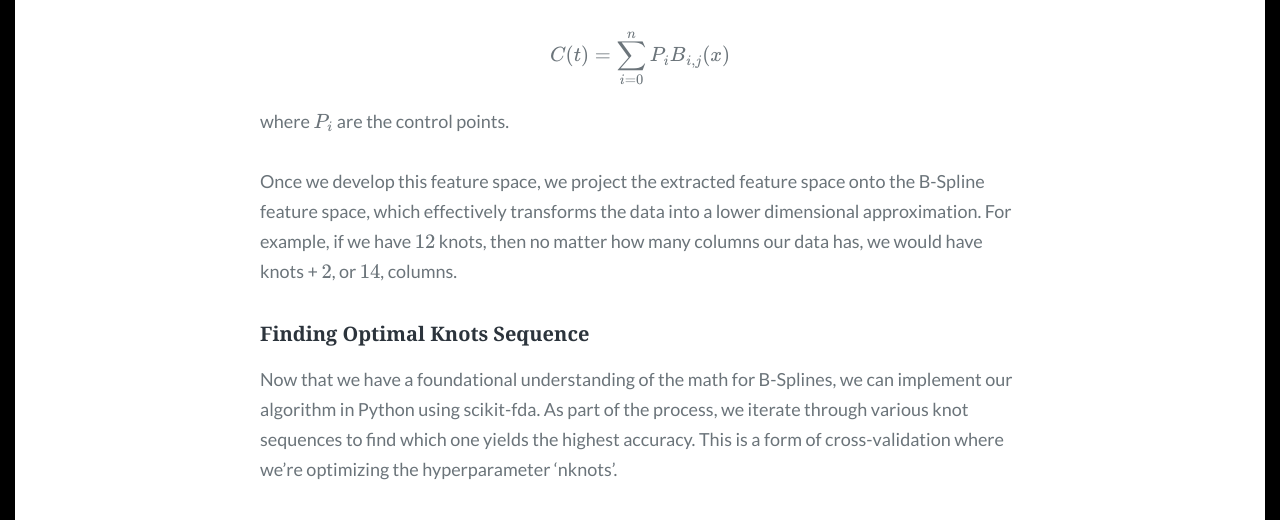
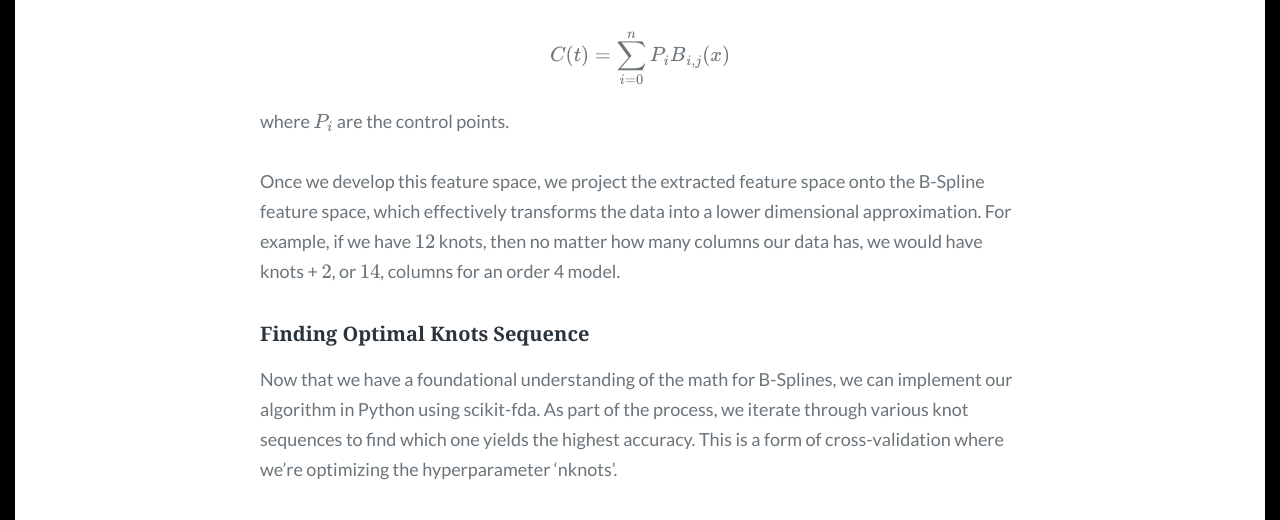
Before and after one commit to Chai-T29/Chai-T29.github.io, a Jekyll site: the page built from _posts/2024-05-22-ECG-Heart-Abnormalities.md, in a window 1280 px wide and 900 px high, scrolled down 3567 px, cut to the strip 0-520 px from the top of the window. Built offline with Jekyll 4.4.1, drawn with Linux system fonts in a browser that asks for light colours; some web fonts are replaced; formulas are drawn with MathJax 3.

Commit message:
Update 2024-05-22-ECG-Heart-Abnormalities.md

```diff
--- a/_posts/2024-05-22-ECG-Heart-Abnormalities.md
+++ b/_posts/2024-05-22-ECG-Heart-Abnormalities.md
@@ -120,7 +120,7 @@ $$
 
 where $P_i$ are the control points.
 
-Once we develop this feature space, we project the extracted feature space onto the B-Spline feature space, which effectively transforms the data into a lower dimensional approximation. For example, if we have $12$ knots, then no matter how many columns our data has, we would have knots + $2$, or $14$, columns.
+Once we develop this feature space, we project the extracted feature space onto the B-Spline feature space, which effectively transforms the data into a lower dimensional approximation. For example, if we have $12$ knots, then no matter how many columns our data has, we would have knots + $2$, or $14$, columns for an order 4 model.
 
 #### Finding Optimal Knots Sequence
 
```
